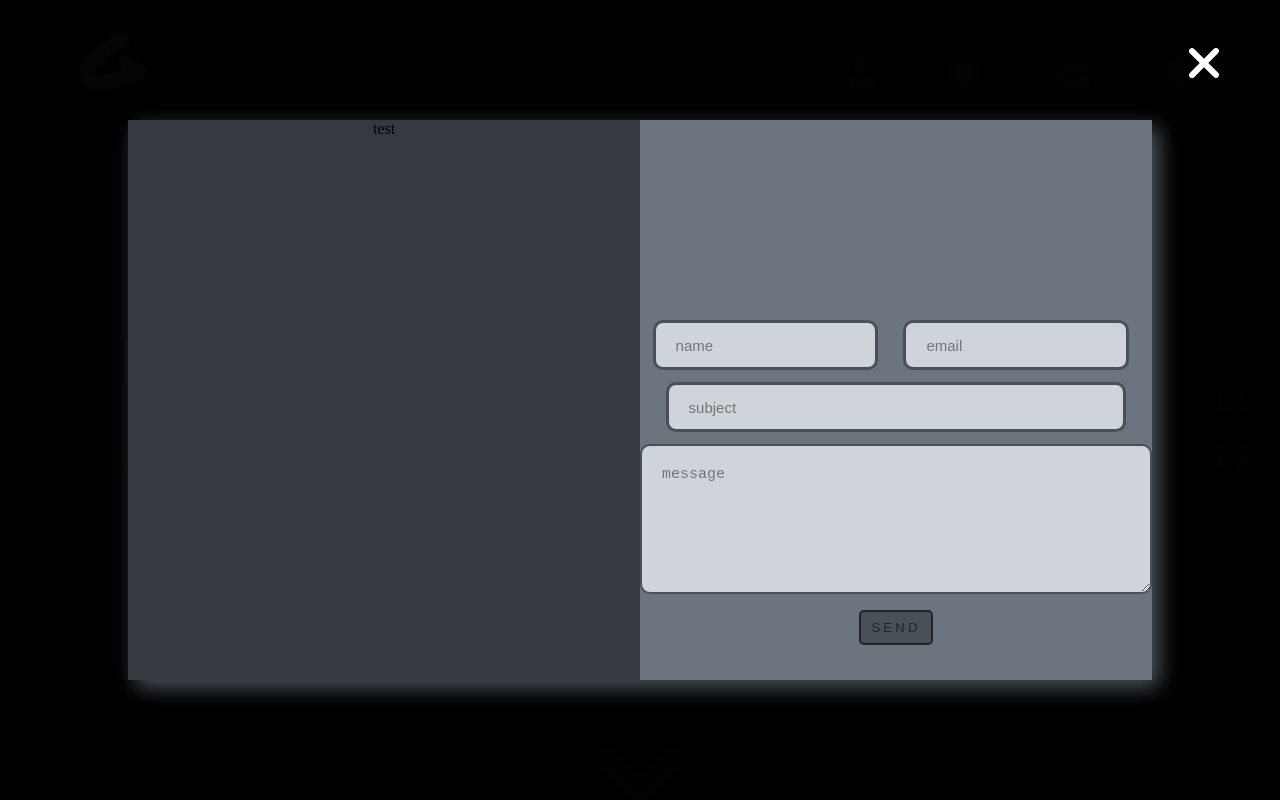
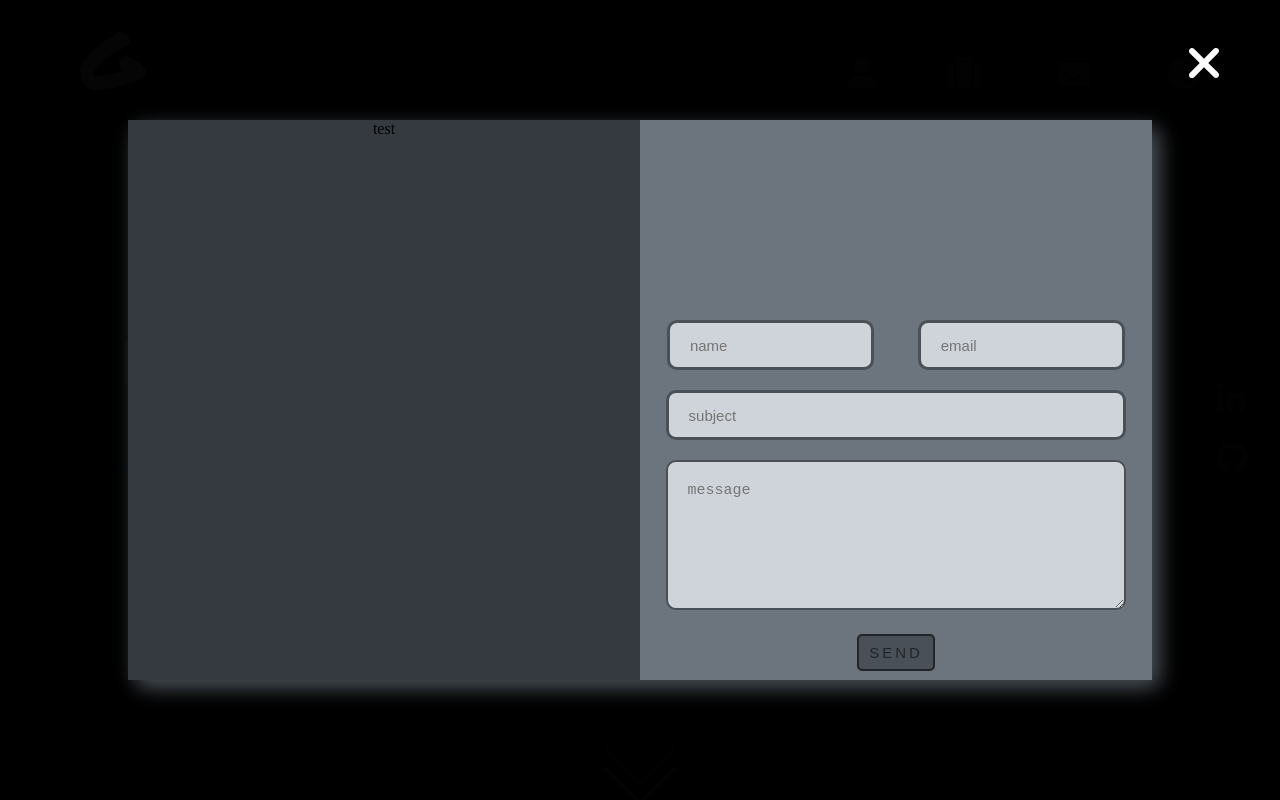
Before and after one commit to giuseppi/giuseppipelayo.com, a React (Create React App) app: page / in a window 1280 px wide. Both pictures are taken after a click on the button 1074 px from the left and 76 px from the top of the page. Shown: the top 800 px of the page. Built offline with nearby package versions, Linux system fonts and the light colour scheme.

Commit message:
testing motion for inputs

```diff
--- a/src/App.scss
+++ b/src/App.scss
@@ -253,7 +253,7 @@ $arrow-line-width: 4px;
       padding: 0;
       margin: 0;
       list-style: none;
-      margin-bottom: 1.5vh;
+      margin-bottom: 2.5vh;
       overflow: hidden;
       display: block;
       position: relative;
@@ -262,13 +262,13 @@ $arrow-line-width: 4px;
     }
 
     li.half {
-      width: 49%;
-      // margin-left: 2%;
+      width: 45%;
+      margin-left: 4%;
       float: left;
       clear: none;
 
       &:first-child {
-        margin-left: 0;
+        margin-left: 3%;
       }
     }
   }
@@ -276,6 +276,7 @@ $arrow-line-width: 4px;
 
 input[type="text"],
 input[type="email"] {
+  outline: none;
   border: 3px solid #495057;
   border-radius: 10px;
   background: #ced4da;
@@ -289,10 +290,11 @@ input[type="email"] {
 }
 
 textarea {
+  outline: none;
   border: 2px solid #495057;
   border-radius: 10px;
   background: #ced4da;
-  width: 100%;
+  width: 90%;
   height: 50px;
   font-size: 15px;
   color: black;
@@ -304,13 +306,13 @@ textarea {
 .form-button {
   color: #212529;
   background: #495057;
-  font: 11px;
+  font-size: 15px;
   letter-spacing: 3px;
   text-decoration: none;
   padding: 8px 10px;
   border: 2px solid #212529;
   border-radius: 5px;
-  // float: right;
+  cursor: pointer;
 }
 
 .close-btn {
--- a/src/components/popup.js
+++ b/src/components/popup.js
@@ -1,5 +1,4 @@
 import React from "react";
-import NavItem from "./navitem.js";
 import { FontAwesomeIcon } from "@fortawesome/react-fontawesome";
 import { motion } from "framer-motion";
 import { faXmark } from "@fortawesome/free-solid-svg-icons";
@@ -37,7 +36,7 @@ const Popup = ({ handleClose }) => {
           <form>
             <ul>
               <li className="half">
-                <input type="text" name="name" placeholder="name" required />
+                <motion.input whileFocus={{ transform: "translate(0, -0.25rem)" }} type="text" name="name" placeholder="name" required />
               </li>
               <li className="half">
                 <input type="text" name="email" placeholder="email" required />
@@ -60,7 +59,7 @@ const Popup = ({ handleClose }) => {
           className="close-btn"
           whileHover={{ color: "darkgrey", transform: "translate(0, -0.25rem)" }}
           whileTap={{ scale: 0.9 }}
-          transition={{ type: "spring", duration: ".25s" }}
+          transition={{ type: "spring" }}
           onClick={handleClose}>
           <FontAwesomeIcon icon={faXmark} className={"popup-icon"} />
         </motion.button>
```
